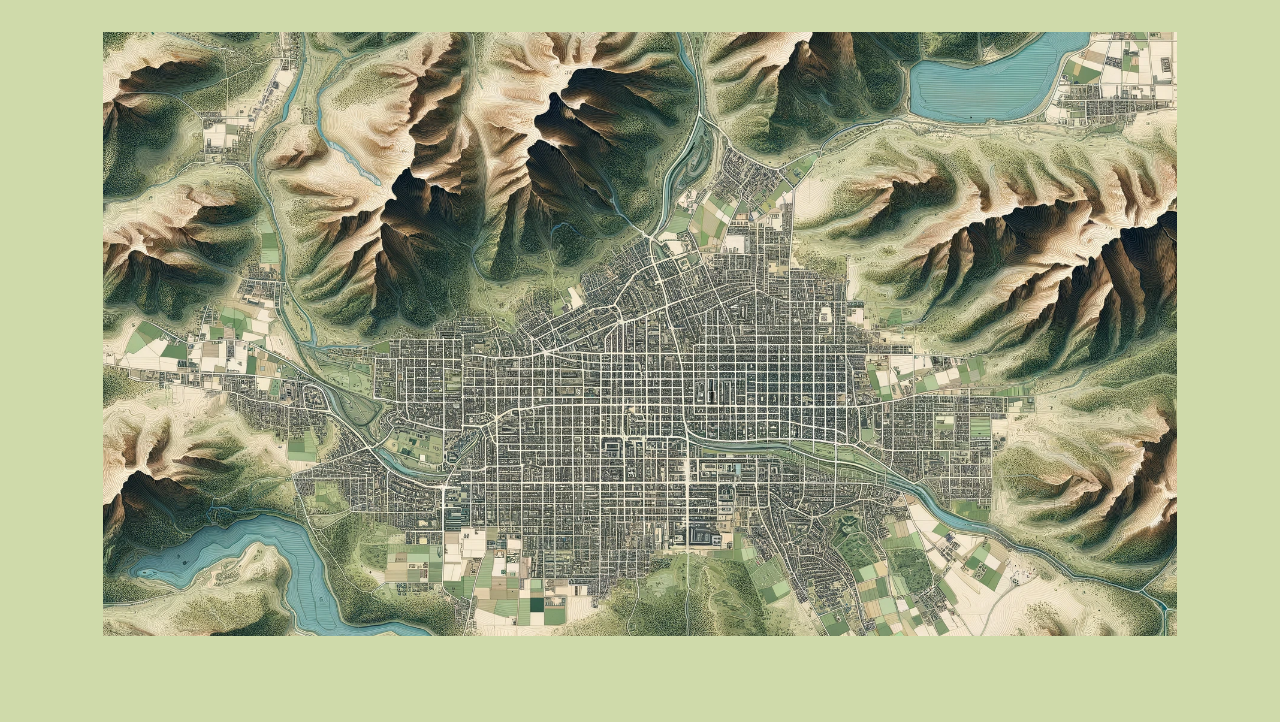
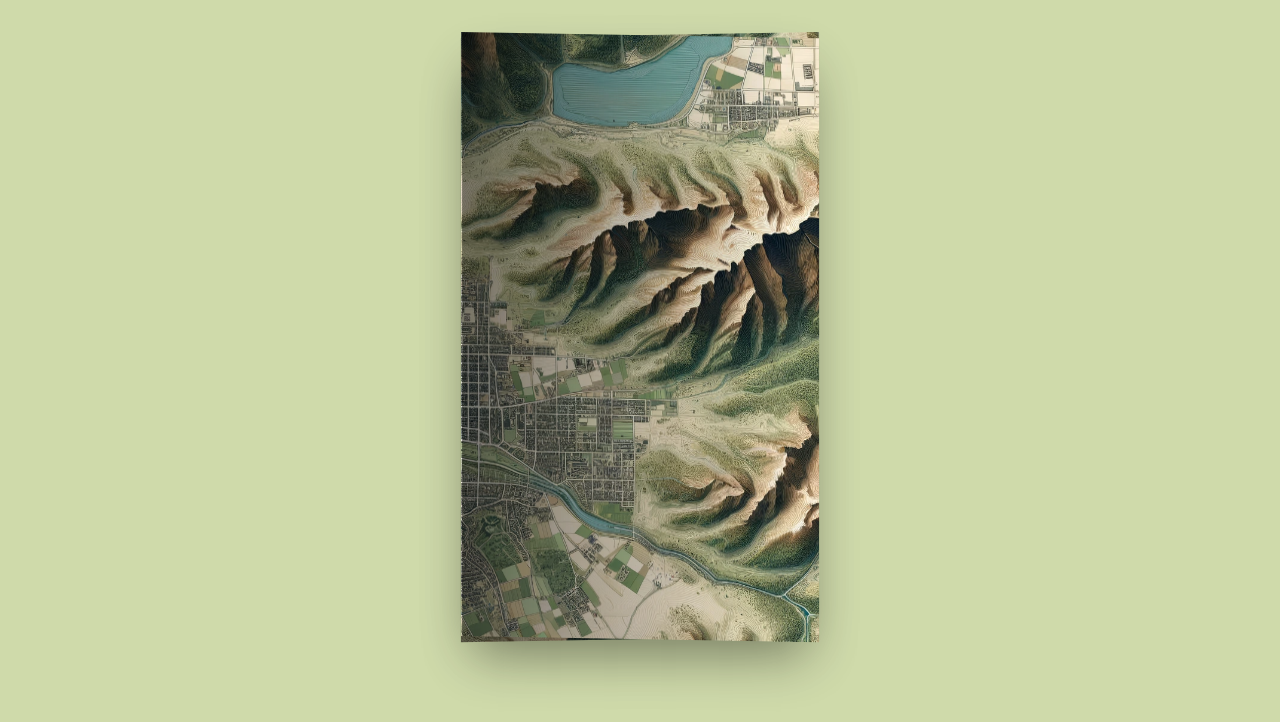
Before and after one commit to StereoPT/framer-designs, a Next.js app: page / in a window 1280 px wide. Shown: the top 722 px of the page. Built offline with nearby package versions, Linux system fonts and the light colour scheme.

Commit message:
feat: interaction and style

```diff
--- a/src/components/FoldableMap/FoldableMap.tsx
+++ b/src/components/FoldableMap/FoldableMap.tsx
@@ -1,13 +1,48 @@
+'use client';
+
+import {
+  motion,
+  useMotionValue,
+  useTransform,
+  MotionStyle,
+} from 'framer-motion';
+
 import './styles.css';
 
 const FoldableMap = () => {
+  const xDrag = useMotionValue(0);
+  const xLeftSection = useTransform(xDrag, [0, 300], ['100%', '0%']);
+  const xRightSection = useTransform(xDrag, [0, 300], ['-100%', '0%']);
+  const centerScale = useTransform(xDrag, [150, 300], [0, 1]);
+  const centerBrightness = useTransform(xDrag, [150, 300], [0.2, 1]);
+
   return (
     <div className="mx-auto grid aspect-video max-h-[80vh] p-8">
-      <div className="grid grid-cols-3 aspect-video h-full w-full bg-[rgba(255, 255, 255,.3)]">
-        <div className="map-image"></div>
-        <div className="map-image"></div>
-        <div className="map-image"></div>
+      <div className="grid grid-cols-3 [grid-area:1/1] aspect-video h-full w-full">
+        <motion.div
+          className="map-image origin-bottom-right border-r border-[rgb(255,255,255)]/[.1] shadow-2xl"
+          style={{ x: xLeftSection, skewY: '-1deg' }}
+        />
+        <motion.div
+          className="map-image brightness-[--brightness]"
+          style={
+            {
+              scaleX: centerScale,
+              '--brightness': centerBrightness,
+            } as MotionStyle
+          }
+        />
+        <motion.div
+          className="map-image origin-bottom-left border-l border-[rgb(255,255,255)]/[.1] shadow-2xl"
+          style={{ x: xRightSection, skewY: '1deg' }}
+        />
       </div>
+      <motion.div
+        className="[grid-area:1/1] relative z-10"
+        _dragX={xDrag}
+        drag="x"
+        dragConstraints={{ left: 0, right: 300 }}
+      />
     </div>
   );
 };
--- a/src/components/FoldableMap/styles.css
+++ b/src/components/FoldableMap/styles.css
@@ -10,15 +10,18 @@
 
 @layer components {
   .map-image {
-    background-image: url("/images/map.webp");
+    background-image: linear-gradient(90deg,
+        rgba(0, 0, 0, 0.5) 0%,
+        rgba(0, 0, 0, 0) 30%),
+      url("/images/map.webp");
     background-size: 300%;
   }
 
   .map-image:nth-child(2) {
-    background-position: 50%;
+    background-position: 0% 33.3%, 50%;
   }
 
   .map-image:nth-child(3) {
-    background-position: 100%;
+    background-position: 0% 66.6%, 100%;
   }
 }
```
